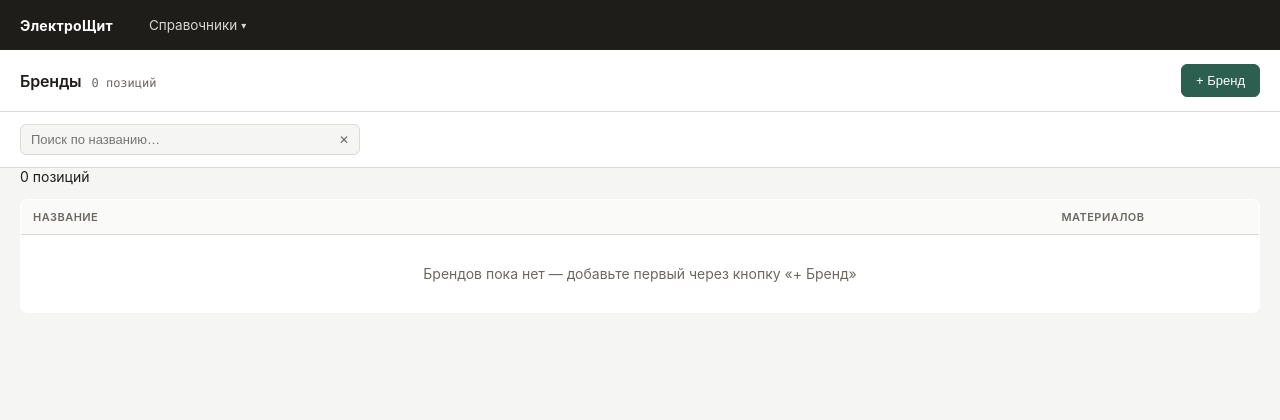
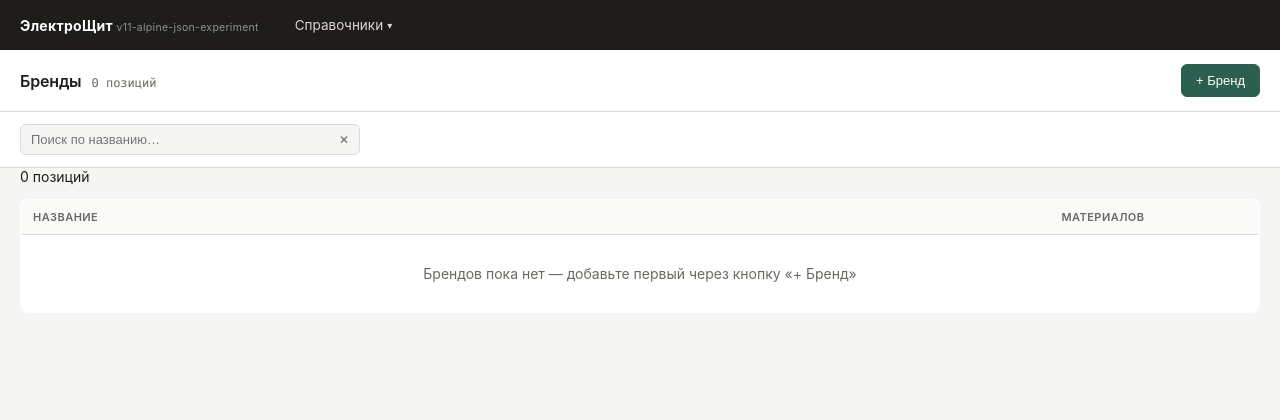
Before and after one commit to Vah509/Calc_el_panel, a FastAPI app: page /brands in a window 1280 px wide. Shown: the top 420 px of the page. Run offline with FastAPI, Linux system fonts and the light colour scheme; data that the repository does not hold is empty; some libraries are stand-ins or nearby versions.

Commit message:
🤖 Авто-обновление проекта

```diff
--- a/app/main.py
+++ b/app/main.py
@@ -17,6 +17,12 @@ from app.database import init_db, engine, get_session
 from app.routers import materials, brands, materials_api, brands_api, alpine_pages
 
 app = FastAPI(title="ЭлектроЩит — Учёт калькуляций")
+
+# Версия текущего билда — показывается в шапке каждой страницы (base.html),
+# чтобы всегда было видно, какая версия сейчас открыта в браузере.
+# Обновляется вручную при каждой значимой заливке — см. напоминание
+# в конце ответа Claude при отправке нового архива.
+APP_VERSION = "v11-alpine-json-experiment"
 
 _static_dir = os.path.join(os.path.dirname(__file__), "static")
 app.mount("/static", StaticFiles(directory=_static_dir), name="static")
--- a/app/templates/base.html
+++ b/app/templates/base.html
@@ -56,7 +56,7 @@
 </head>
 <body>
 <nav class="topnav" x-data="{ refOpen: false }">
-  <div class="topnav-brand">ЭлектроЩит</div>
+  <div class="topnav-brand">ЭлектроЩит <span style="opacity:0.5; font-weight:400; font-size:0.75em;">v11-alpine-json-experiment</span></div>
   <div class="topnav-menu">
     <div class="nav-dropdown" @click.outside="refOpen = false">
       <button class="nav-dropdown-btn" @click="refOpen = !refOpen" :class="{active: refOpen}">
```
Also changed, not shown: 1 other file.
